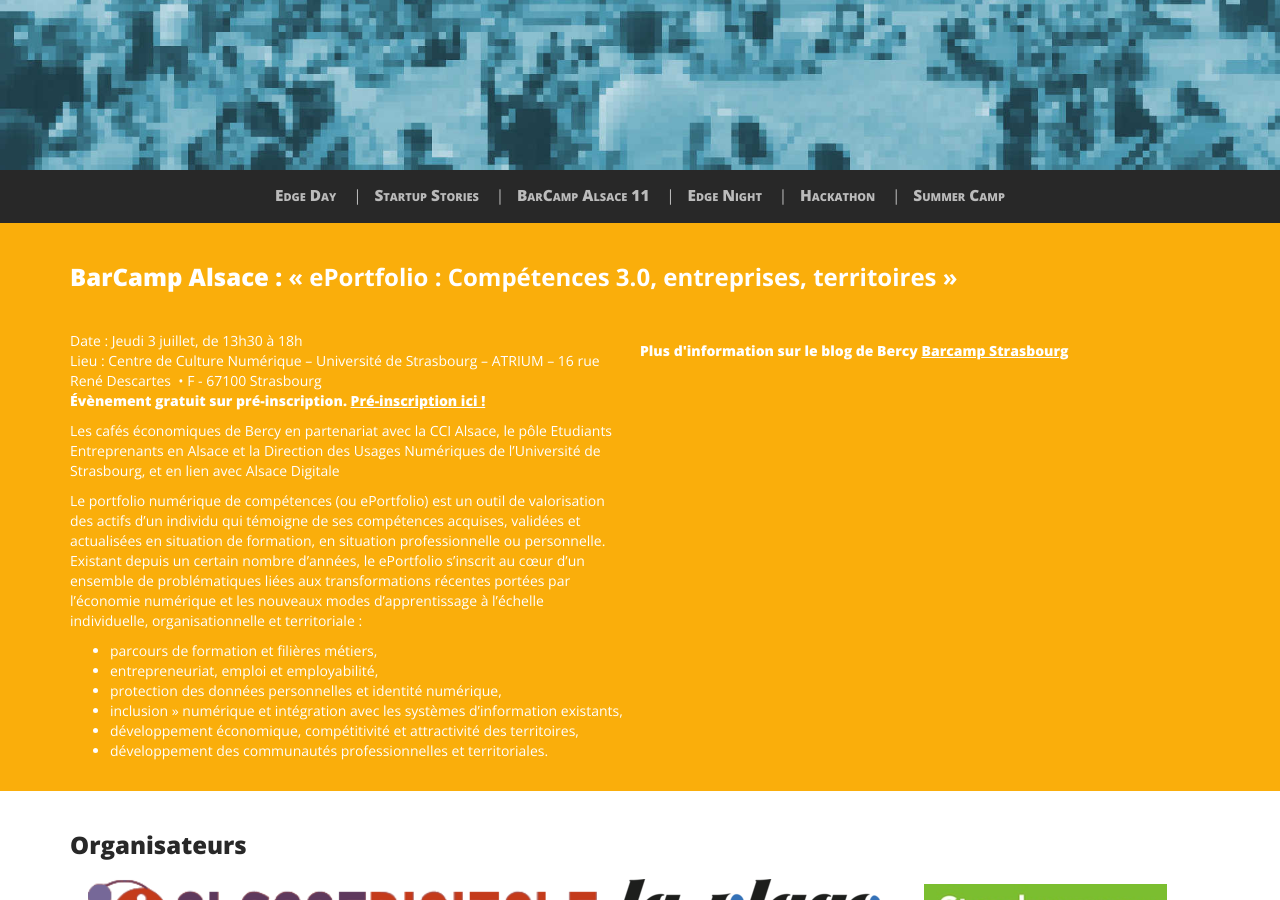
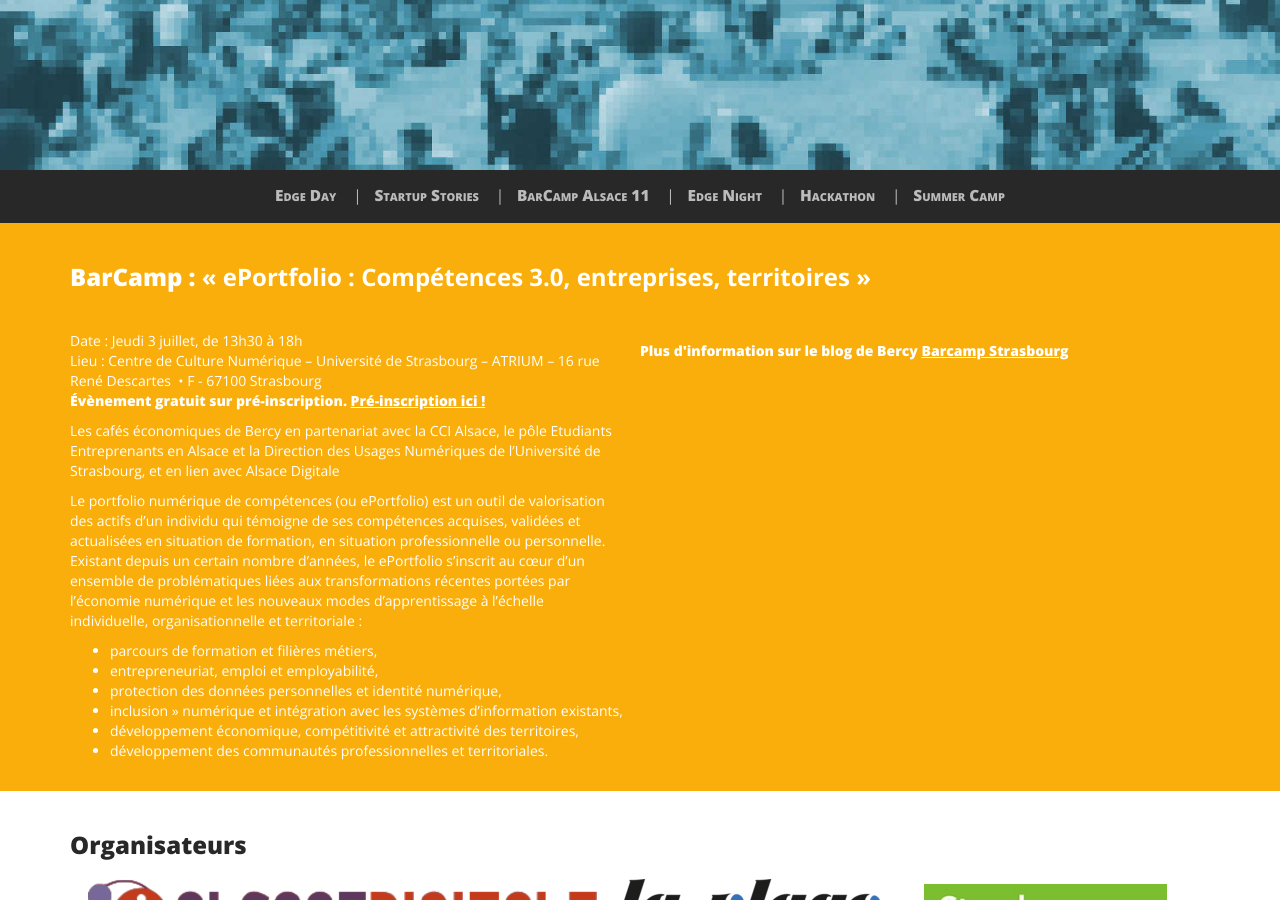
Before and after one commit to AlsaceDigitale/www.edgefest.fr-2019-temporary, a Jekyll site: the page built from barcampcci.html, in a window 1280 px wide and 900 px high, scrolled down 330 px. Built offline with Jekyll 4.4.1, drawn with Linux system fonts in a browser that asks for light colours; nearby versions of some CDN libraries; some web fonts are replaced.

Commit message:
correction

```diff
--- a/_includes/barcampcci.html
+++ b/_includes/barcampcci.html
@@ -2,7 +2,7 @@
   <div class="container">
     <div class="row">
       <div class="col-xs-12">
-        <h2>BarCamp Alsace : <b>« ePortfolio : Compétences 3.0, entreprises, territoires » </b></h2>
+        <h2>BarCamp : <b>« ePortfolio : Compétences 3.0, entreprises, territoires » </b></h2>
       </div>
     </div>
     <div class="row">
```
